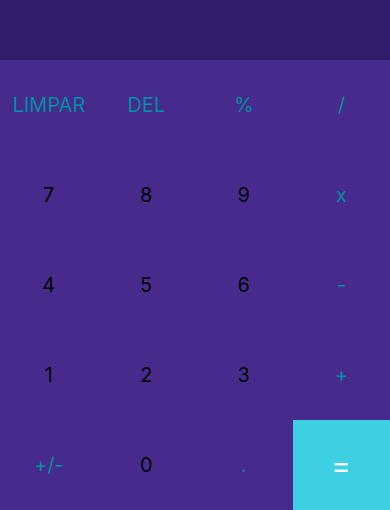
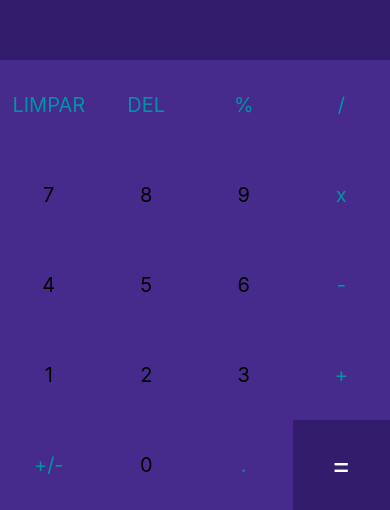
Before and after one commit to NoemiAmori/Calculadora, a React Native app: screen / in a window 390 px wide. Shown: the part 334-844 px from the top of the page. Built offline with nearby package versions, Linux system fonts and the light colour scheme.

Commit message:
Alterando a cor do botão =

```diff
--- a/App.js
+++ b/App.js
@@ -80,7 +80,7 @@
 
         {buttons.map((button) =>
           button === '=' ? // Mapeamento do botão =
-            <TouchableOpacity onPress={() => handleInput(button)} key={button} style={[styles.button, { backgroundColor: '#3dd0e3' }]}>
+            <TouchableOpacity onPress={() => handleInput(button)} key={button} style={[styles.button, { backgroundColor: '#321c6c' }]}>
               <Text style={[styles.textButton, { color: "white", fontSize: 30 }]}>{button}</Text>
             </TouchableOpacity>
             : // Mapeamento dos outros botões
```
